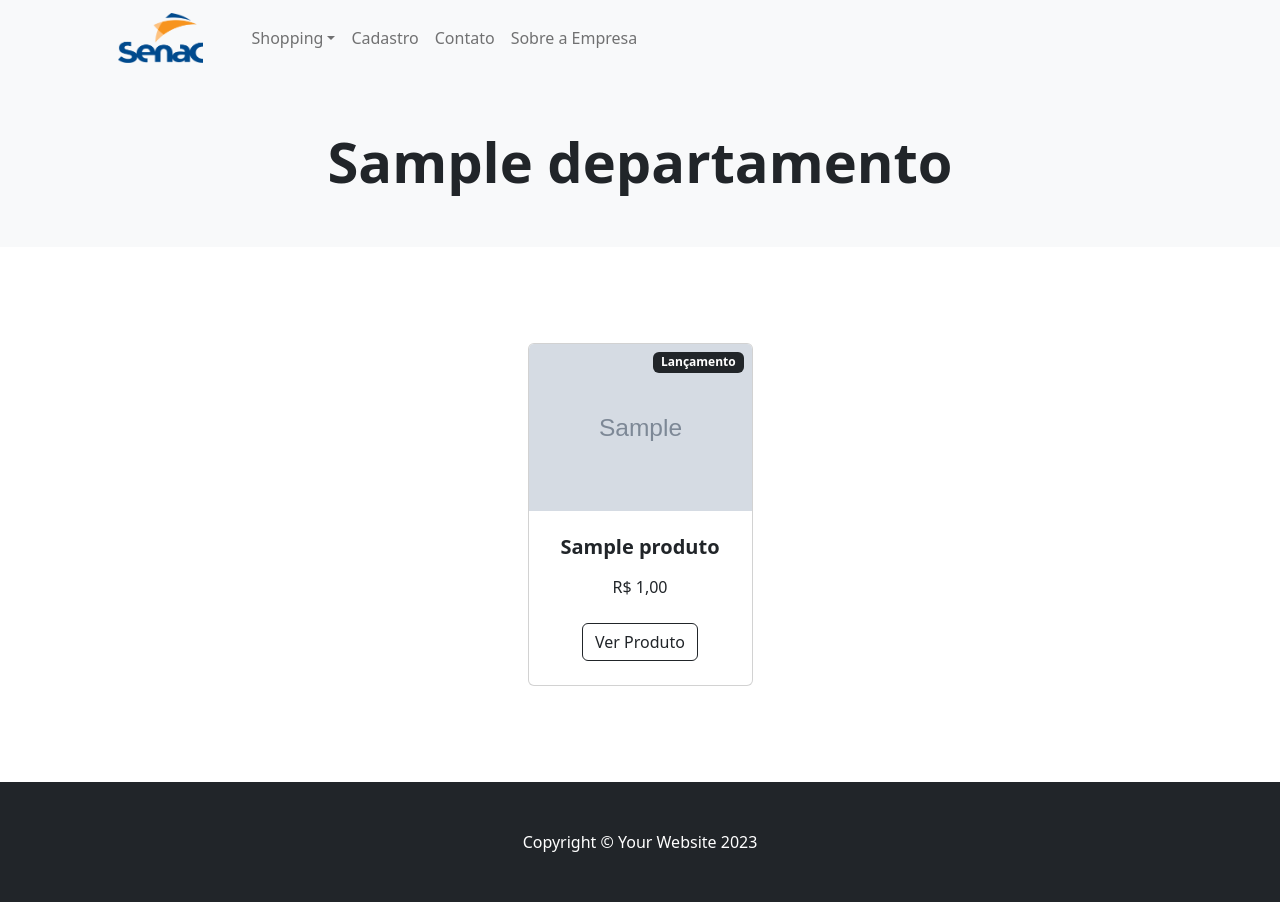
After one commit to NicoliSilvaaa/SenacStore, a Django app: page /produtos/1 in a window 1280 px wide. The commit adds this page. Run offline with Django 4.2, Linux system fonts and the light colour scheme; tables that the repository leaves empty hold one stand-in row (values such as "Sample post"); grey boxes marked "Sample" are stand-in pictures; some libraries are stand-ins or nearby versions.

Commit message:
paginas de produto

```diff
--- a/StoreApp/models.py
+++ b/StoreApp/models.py
@@ -30,6 +30,9 @@ class Produto(models.Model):
     def __str__(self):
         return self.nome
 
+    def get_avaliacao(self):
+        return range(self.avaliacao)
+
 class Cliente(models.Model):
     ESTADO_CIVIL = [
         ('SOL','Solteiro'),
--- a/StoreApp/templates/base.html
+++ b/StoreApp/templates/base.html
@@ -33,7 +33,7 @@
                                 <li><hr class="dropdown-divider" /></li>
                             {% for departamento in departamentos %}
 
-                                <li><a class="dropdown-item" href="#!">{{ departamento.nome }}</a></li>
+                                <li><a class="dropdown-item" href="{% url 'produto_lista_por_departamento' id=departamento.id%}">{{ departamento.nome }}</a></li>
                             {% endfor %}
                             </ul>
                         </li>
--- /dev/null
+++ b/StoreApp/templates/includes/card_produto.html
@@ -0,0 +1,30 @@
+{% load static %}
+<div class="col mb-5">
+    <div class="card h-100">
+        {% if produto.lancamento == True %}
+        <!-- Sale badge-->
+        <div class="badge bg-dark text-white position-absolute" style="top: 0.5rem; right: 0.5rem">Lançamento</div>
+        {% endif %}
+        <!-- Product image-->
+        <img class="card-img-top" src="{{ produto.imagem.url }}" width="450" alt="{{ produto.nome }}" />
+        <!-- Product details-->
+        <div class="card-body p-4">
+            <div class="text-center">
+                <!-- Product name-->
+                <h5 class="fw-bolder">{{ produto.nome }}</h5>
+                <!-- Product reviews-->
+                <div class="d-flex justify-content-center small text-warning mb-2">
+                    {% for estrelinha in produto.get_avaliacao %}
+                    <div class="bi-star-fill"></div>
+                    {% endfor %}
+                </div>
+                <!-- Product price-->
+                R$ {{ produto.preco }}
+            </div>
+        </div>
+        <!-- Product actions-->
+        <div class="card-footer p-4 pt-0 border-top-0 bg-transparent">
+            <div class="text-center"><a class="btn btn-outline-dark mt-auto" href="{% url 'produto_detalhe' id=produto.id %}">Ver Produto</a></div>
+        </div>
+    </div>
+</div>
--- a/StoreApp/templates/produto_detalhes.html
+++ b/StoreApp/templates/produto_detalhes.html
@@ -10,8 +10,8 @@
                 <div class="row gx-4 gx-lg-5 align-items-center">
                     <div class="col-md-6"><img class="card-img-top mb-5 mb-md-0" src="{% static 'img/6c757d.jpg' %}" alt="..." /></div>
                     <div class="col-md-6">
-                        <div class="small mb-1">SKU: BST-498</div>
-                        <h1 class="display-5 fw-bolder">Shop item template</h1>
+                        <div class="small mb-1">SKU: {{ produto.codigo }}</div>
+                        <h1 class="display-5 fw-bolder">{{ produto.nome }}</h1>
                         <div class="fs-5 mb-5">
                             <span>$40.00</span>
                         </div>
--- a/StoreApp/templates/produtos.html
+++ b/StoreApp/templates/produtos.html
@@ -8,7 +8,7 @@
         <header class="bg-light py-1">
             <div class="container px-4 px-lg-5 my-5">
                 <div class="text-center text-dark">
-                    <h1 class="display-4 fw-bolder">Título da Categoria</h1>
+                    <h1 class="display-4 fw-bolder"> {{ titulo }}</h1>
                 </div>
             </div>
         </header>
@@ -20,31 +20,12 @@
 
 
                     <!--Ìnicio Produtos-->
-                    {%include 'includes/card_produto1.html'%}
-                    <!-------->
-                    {% include 'includes/card_produto2.html'%}
-                    <!------->
-                    {% include 'includes/card_produto1.html'%}
-                    <!------->
-                    {%include 'includes/card_produto2.html'%}
-                    <!------->
-                    {%include 'includes/card_produto1.html'%}
-                    <!------->
-                    {% include 'includes/card_produto2.html'%}
-                    <!------>
-                    {%include 'includes/card_produto1.html'%}
-                    <!-------->
-                    {% include 'includes/card_produto2.html'%}
-                    <!-------->
-                    {%include 'includes/card_produto1.html'%}
-                    <!-------->
-                    {% include 'includes/card_produto2.html'%}
-                    <!-------->
-                    {%include 'includes/card_produto1.html'%}
-                    <!-------->
-                    {% include 'includes/card_produto2.html'%}
-
-                    <!-- termino produtos-->
+                {% for produto in produtos %}
+                    {%include 'includes/card_produto.html'%}
+                {% empty %}
+                    Não há produtos neste departamento
+                {% endfor %}
+                 <!-- termino produtos-->
                 </div>
             </div>
         </section>
--- a/StoreApp/urls.py
+++ b/StoreApp/urls.py
@@ -4,5 +4,7 @@ from StoreApp import views
 urlpatterns = [
     path('', views.index, name='index'),
     path('produtos/', views.produto_lista, name='produto_lista'),
-    path('produto/', views.produto_detalhe, name='produto_detalhe')
+    path('produtos/<int:id>', views.produto_lista_por_departamento, name='produto_lista_por_departamento'),
+    path('produto/<int:id>', views.produto_detalhe, name='produto_detalhe')
+
 ]
--- a/StoreApp/views.py
+++ b/StoreApp/views.py
@@ -1,18 +1,41 @@
 from django.shortcuts import render
-from StoreApp.models import Departamento
+from StoreApp.models import Departamento, Produto
 
 # Create your views here.
+
+
 def index(request):
-    departamentos = Departamento.objects.all()
+    produtos_destaque = Produto.objects.filter(destaque = True)
 
     context = {
-        'departamentos' : departamentos
+      'produtos' : produtos_destaque
     }
 
     return render(request, 'index.html', context)
 
+
 def produto_lista(request):
-    return render(request, 'produtos.html')
+    produto_lista = Produto.objects.all()
 
-def produto_detalhe(request):
-    return render(request, 'produto_detalhes.html')
+    context = {
+        'produtos' : produto_lista,
+        'titulo'  : 'Todos Produtos'
+    }
+    return render(request, 'produtos.html', context)
+
+def produto_lista_por_departamento(request, id):
+    produto_lista = Produto.objects.filter(departamento_id = id)
+    departamento = Departamento.objects.get(id = id)
+    context = {
+        'produtos' : produto_lista,
+        'titulo'  : departamento.nome
+    }
+    return render(request, 'produtos.html', context)
+
+def produto_detalhe(request, id):
+    produto = Produto.objects.get(id = id)
+
+    context = {
+        'produto' : produto
+    }
+    return render(request, 'produto_detalhes.html', context)
```
Also changed, not shown: StoreApp/templates/index.html (+5 -8 lines), media/images/camiseta1.jpg (added), media/images/caneca-RickAndMorty.jpg (added), media/images/caneca-WonderWoman.jpg (added), media/images/caneca1.jpg (added), media/images/caneca5.jpg (added).
